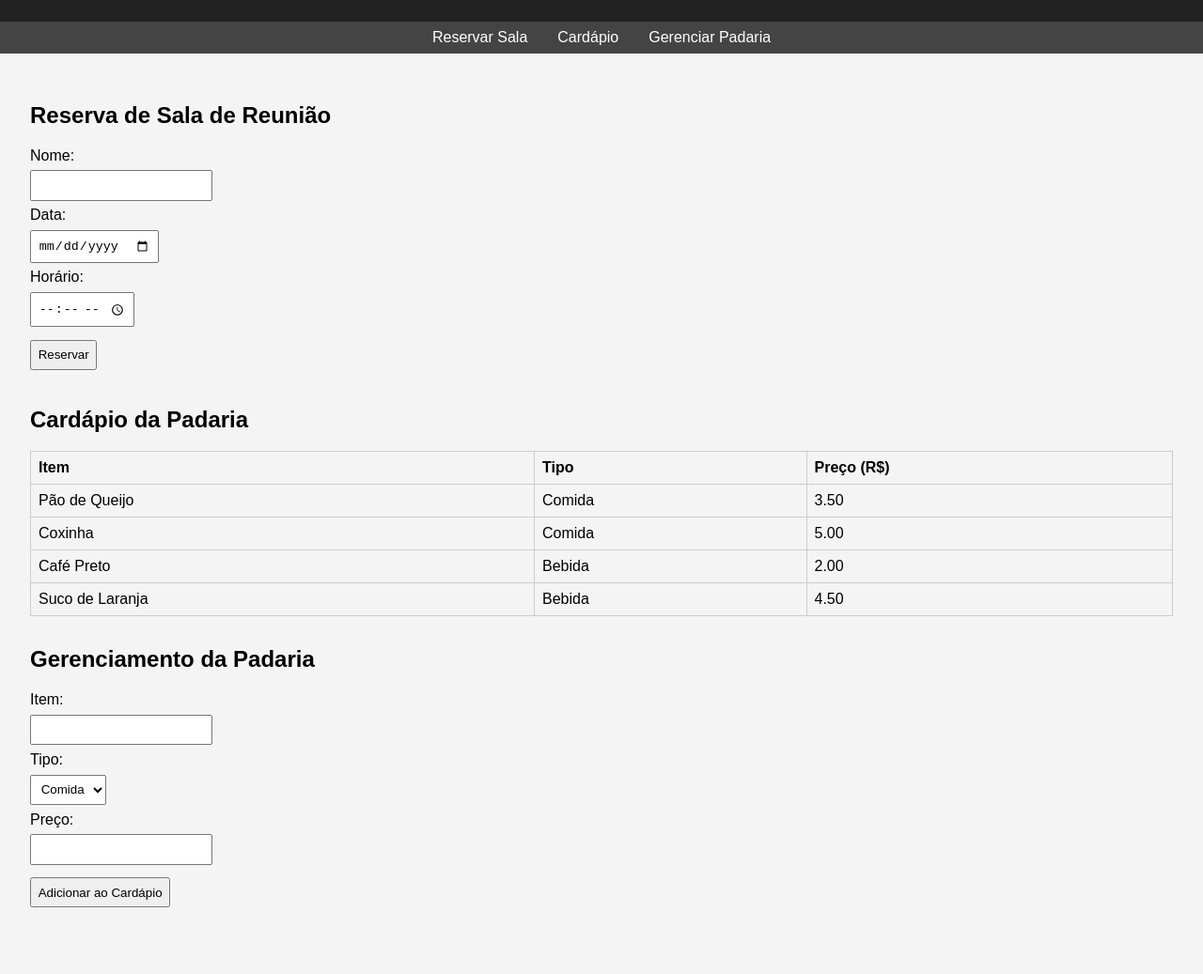
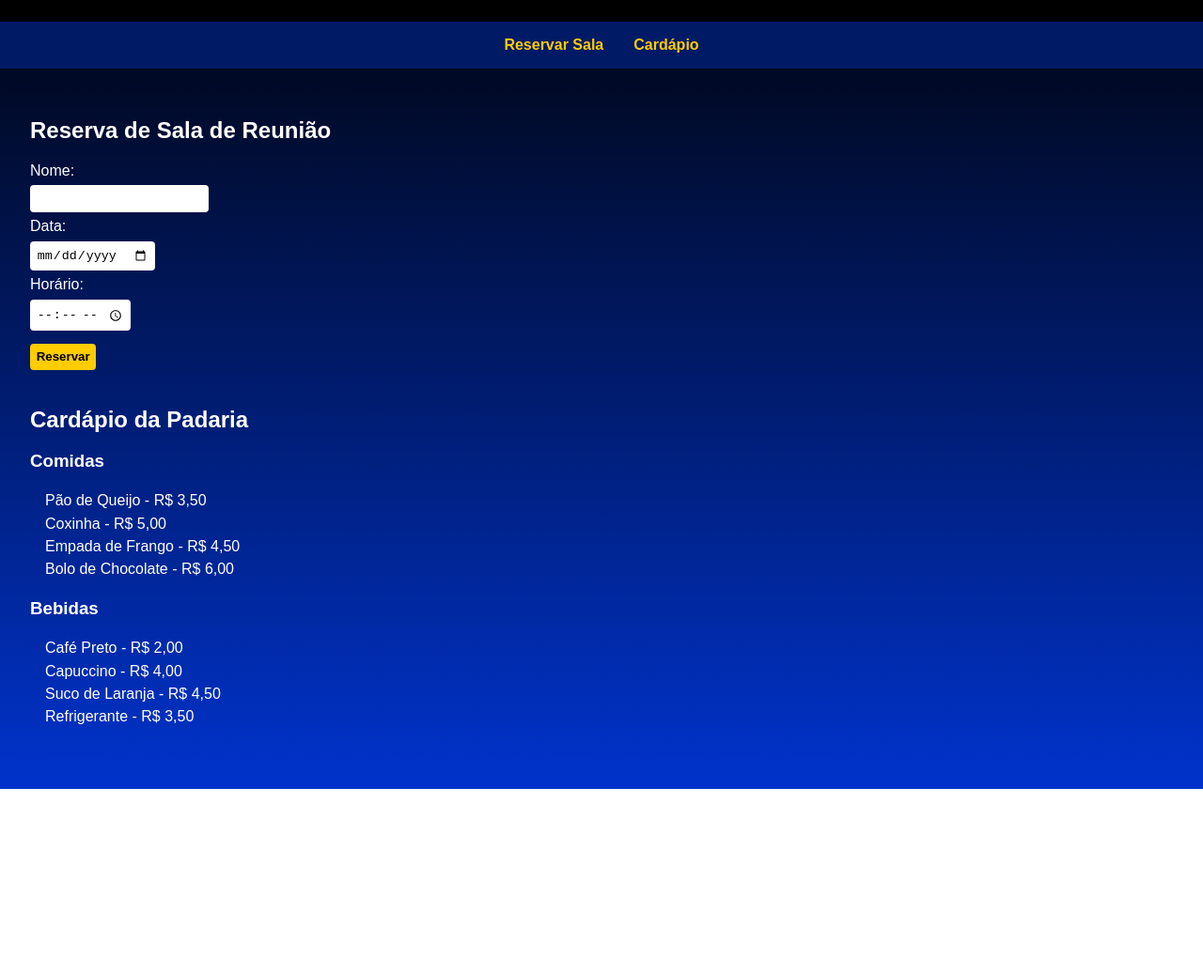
Before and after one commit to michelicasagrande/cyber-nexus, a plain HTML site: page index.html in a window 1280 px wide. Shown: the part 89-1126 px from the top of the page at 94% size. After the commit the page ends 929 px from the top, so only its background shows below. Drawn offline with Linux system fonts and the light colour scheme.

Commit message:
mudança

```diff
--- a/index.html
+++ b/index.html
@@ -14,7 +14,6 @@
   <nav>
     <a href="#reserva">Reservar Sala</a>
     <a href="#cardapio">Cardápio</a>
-    <a href="#gerenciar">Gerenciar Padaria</a>
   </nav>
 
   <main>
@@ -31,27 +30,20 @@
 
     <section id="cardapio">
       <h2>Cardápio da Padaria</h2>
-      <table>
-        <thead>
-          <tr><th>Item</th><th>Tipo</th><th>Preço (R$)</th></tr>
-        </thead>
-        <tbody id="tabelaCardapio"></tbody>
-      </table>
-    </section>
-
-    <section id="gerenciar">
-      <h2>Gerenciamento da Padaria</h2>
-      <form id="formGerenciar">
-        <label>Item:<br><input type="text" id="itemNome" required></label><br>
-        <label>Tipo:<br>
-          <select id="itemTipo">
-            <option value="Comida">Comida</option>
-            <option value="Bebida">Bebida</option>
-          </select>
-        </label><br>
-        <label>Preço:<br><input type="number" id="itemPreco" required></label><br>
-        <button type="submit">Adicionar ao Cardápio</button>
-      </form>
+      <div class="cardapio-categoria">
+        <h3>Comidas</h3>
+        <div class="cardapio-item">Pão de Queijo - R$ 3,50</div>
+        <div class="cardapio-item">Coxinha - R$ 5,00</div>
+        <div class="cardapio-item">Empada de Frango - R$ 4,50</div>
+        <div class="cardapio-item">Bolo de Chocolate - R$ 6,00</div>
+      </div>
+      <div class="cardapio-categoria">
+        <h3>Bebidas</h3>
+        <div class="cardapio-item">Café Preto - R$ 2,00</div>
+        <div class="cardapio-item">Capuccino - R$ 4,00</div>
+        <div class="cardapio-item">Suco de Laranja - R$ 4,50</div>
+        <div class="cardapio-item">Refrigerante - R$ 3,50</div>
+      </div>
     </section>
   </main>
 
--- a/script.js
+++ b/script.js
@@ -1,38 +1,18 @@
-const cardapio = [
-  { nome: 'Pão de Queijo', tipo: 'Comida', preco: 3.50 },
-  { nome: 'Coxinha', tipo: 'Comida', preco: 5.00 },
-  { nome: 'Café Preto', tipo: 'Bebida', preco: 2.00 },
-  { nome: 'Suco de Laranja', tipo: 'Bebida', preco: 4.50 }
-];
+// script.js
 
-function atualizarCardapio() {
-  const tabela = document.getElementById('tabelaCardapio');
-  tabela.innerHTML = '';
-  cardapio.forEach(item => {
-    const row = `<tr><td>${item.nome}</td><td>${item.tipo}</td><td>${item.preco.toFixed(2)}</td></tr>`;
-    tabela.innerHTML += row;
+document.addEventListener('DOMContentLoaded', () => {
+  const form = document.getElementById('reservaForm');
+  const listaReservas = document.getElementById('listaReservas');
+
+  form.addEventListener('submit', function(e) {
+    e.preventDefault();
+    const nome = form.nome.value;
+    const data = form.data.value;
+    const horario = form.horario.value;
+
+    const li = document.createElement('li');
+    li.textContent = `${nome} reservou para ${data} às ${horario}`;
+    listaReservas.appendChild(li);
+    form.reset();
   });
-}
-
-document.getElementById('formGerenciar').addEventListener('submit', function(e) {
-  e.preventDefault();
-  const nome = document.getElementById('itemNome').value;
-  const tipo = document.getElementById('itemTipo').value;
-  const preco = parseFloat(document.getElementById('itemPreco').value);
-  cardapio.push({ nome, tipo, preco });
-  atualizarCardapio();
-  this.reset();
 });
-
-document.getElementById('reservaForm').addEventListener('submit', function(e) {
-  e.preventDefault();
-  const nome = this.nome.value;
-  const data = this.data.value;
-  const horario = this.horario.value;
-  const li = document.createElement('li');
-  li.textContent = `${nome} reservou para ${data} às ${horario}`;
-  document.getElementById('listaReservas').appendChild(li);
-  this.reset();
-});
-
-atualizarCardapio();
--- a/style.css
+++ b/style.css
@@ -1,29 +1,32 @@
+/* style.css */
+
 body {
   font-family: Arial, sans-serif;
   margin: 0;
   padding: 0;
-  background: #f4f4f4;
+  background: linear-gradient(to bottom, #000000, #0033cc);
+  color: #fff;
 }
 
 header {
-  background: #222;
-  color: #fff;
+  background: #000;
+  color: #ffcc00;
   padding: 1em;
   text-align: center;
 }
 
 nav {
-  background: #444;
-  color: #fff;
+  background: #001a66;
   display: flex;
   justify-content: center;
   gap: 2em;
-  padding: 0.5em;
+  padding: 1em;
 }
 
 nav a {
-  color: #fff;
+  color: #ffcc00;
   text-decoration: none;
+  font-weight: bold;
 }
 
 main {
@@ -34,21 +37,34 @@ section {
   margin-bottom: 2em;
 }
 
-table {
-  width: 100%;
-  border-collapse: collapse;
+ul {
+  list-style: none;
+  padding: 0;
 }
 
-table, th, td {
-  border: 1px solid #ccc;
+.cardapio-categoria {
+  margin-bottom: 1em;
 }
 
-th, td {
-  padding: 0.5em;
-  text-align: left;
+.cardapio-item {
+  margin-left: 1em;
+  padding: 0.2em 0;
 }
 
-input, select, button {
+input, button {
+  padding: 0.5em;
   margin: 0.5em 0;
-  padding: 0.5em;
+  border: none;
+  border-radius: 4px;
 }
+
+button {
+  background-color: #ffcc00;
+  color: #000;
+  font-weight: bold;
+  cursor: pointer;
+}
+
+button:hover {
+  background-color: #e6b800;
+}
```
